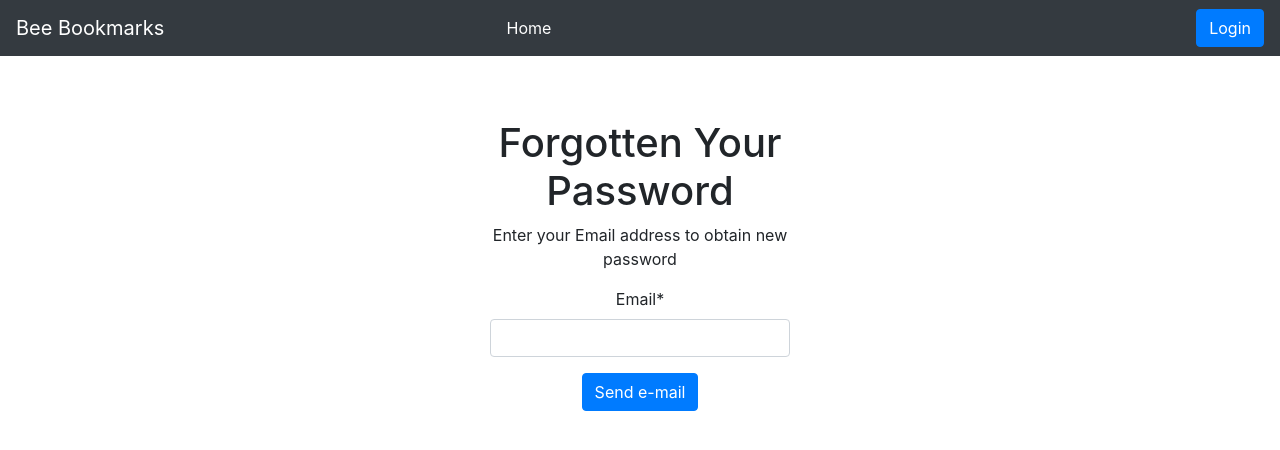
After one commit to baljeetjangra/bee-social, a Django app: page /account/password_reset/ in a window 1280 px wide. The commit adds this page. Shown: the top 450 px of the page. Run offline with Django 3.2, Linux system fonts and the light colour scheme; some libraries are stand-ins or nearby versions.

Commit message:
Password Reset Templates Created

```diff
--- a/account/templates/registration/login.html
+++ b/account/templates/registration/login.html
@@ -40,6 +40,7 @@
 
 {% load crispy_forms_tags %}
 {% block content %}
+<div class="my-5 text-center" >
   {% if form.errors %}
   <p>
   Your username and password didn't match.
@@ -56,5 +57,7 @@ Please try again.
       <input type="hidden" name="next" value="{{ next }}" />
       <button class="btn btn-lg btn-primary btn-block" type="submit">Login</button>
     </form>
+    <p><a href="{% url 'password_reset' %}"> Forgotten your password </a></p>
 
+</div>
 {% endblock content %}
--- a/account/templates/registration/password_change_form.html
+++ b/account/templates/registration/password_change_form.html
@@ -4,13 +4,13 @@
 
 {% block content %}
 
-<div class="container my-5 text-center">
+<div class="container miniform my-5 text-center">
     <h1>Change Your Password</h1>
     <p>Use the form below to change your Password</p>
     <form action="" method="post">
         {{ form|crispy }}
         {% csrf_token %}
-        <p><input type="submit" value="Change"></p>
+        <p><input class="btn btn-primary" type="submit" value="Change"></p>
     </form>
 
 </div>
--- /dev/null
+++ b/account/templates/registration/password_reset_email.html
@@ -0,0 +1,3 @@
+Someone asked for password reset for email {{ email }}. Follow the link below:
+{{ protocol }}://{{ domain }}{% url 'password_reset_confirm' uidb64=uid token=token %}
+Your Username, in case you've forgotten : {{ user.get_username }}
--- /dev/null
+++ b/account/templates/registration/password_reset_form.html
@@ -0,0 +1,20 @@
+{% extends 'base.html' %}
+
+{% load crispy_forms_tags %}
+
+{% block title %} Reset Your Password{% endblock title %}
+
+{% block content %}
+
+<div class="container miniform my-5 text-center">
+    <h1>Forgotten Your Password</h1>
+    <p>Enter your Email address to obtain new password </p>
+    <form action="" method="post">
+        {{form|crispy}}
+        {% csrf_token %}
+        <input  class="btn btn-primary" type="submit" value="Send e-mail">
+    </form>
+
+
+</div>
+{% endblock content %}
--- a/account/urls.py
+++ b/account/urls.py
@@ -1,13 +1,12 @@
-from django.urls import path
+from django.urls import path, include
 from . import views
 from django.contrib.auth import views as auth_views
 urlpatterns = [
 
+    #function based view
     #path('login/',views.user_login,name='login'),
+
     path('',views.dashboard,name='dashboard'),
-    path('login/',auth_views.LoginView.as_view(),name='login'),
-    path('logout/',auth_views.LogoutView.as_view(),name='logout'),
-    path('password_change/',auth_views.PasswordChangeView.as_view(),name='password_change'),
-    path('password_change/done/',auth_views.PasswordChangeDoneView.as_view(),name='password_change_done'),
+    path('',include('django.contrib.auth.urls'))
 
 ]
--- a/bookmarks/settings.py
+++ b/bookmarks/settings.py
@@ -135,3 +135,7 @@ CRISPY_TEMPLATE_PACK = 'bootstrap4'
 LOGIN_REDIRECT_URL = 'dashboard'
 LOGIN_URL = 'login'
 LOGOUT_URL = 'logout'
+
+# Email configure for smtp server
+
+EMAIL_BACKEND = 'django.core.mail.backends.console.EmailBackend'
--- a/templates/base.html
+++ b/templates/base.html
@@ -13,6 +13,12 @@
       crossorigin="anonymous"
     />
     <style>
+    .miniform {
+    width: 100%;
+    max-width: 330px;
+    padding: 15px;
+    margin: 0 auto;
+  }
         {% block style %}
         {% endblock style %}
     </style>
```
Also changed, not shown: account/templates/registration/password_reset_complete.html (added, +12 -0 lines), account/templates/registration/password_reset_confirm.html (added, +23 -0 lines), account/templates/registration/password_reset_done.html (added, +15 -0 lines), db.sqlite3. Lines whose indentation alone changed are shown as unchanged.
